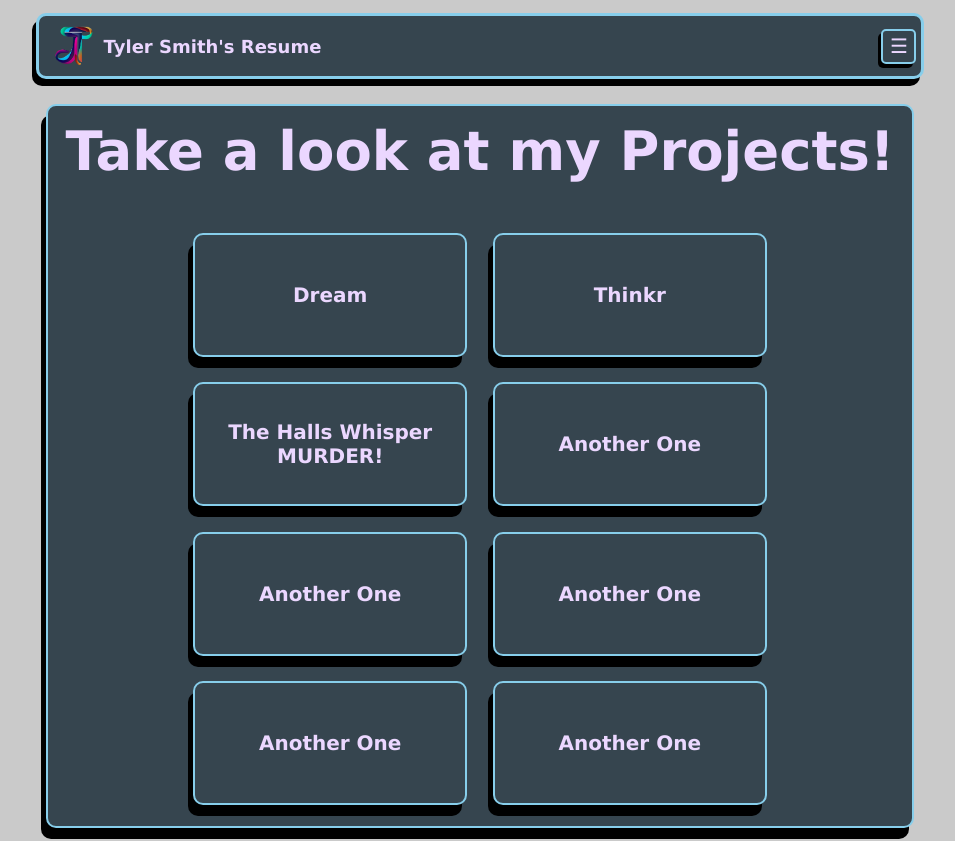
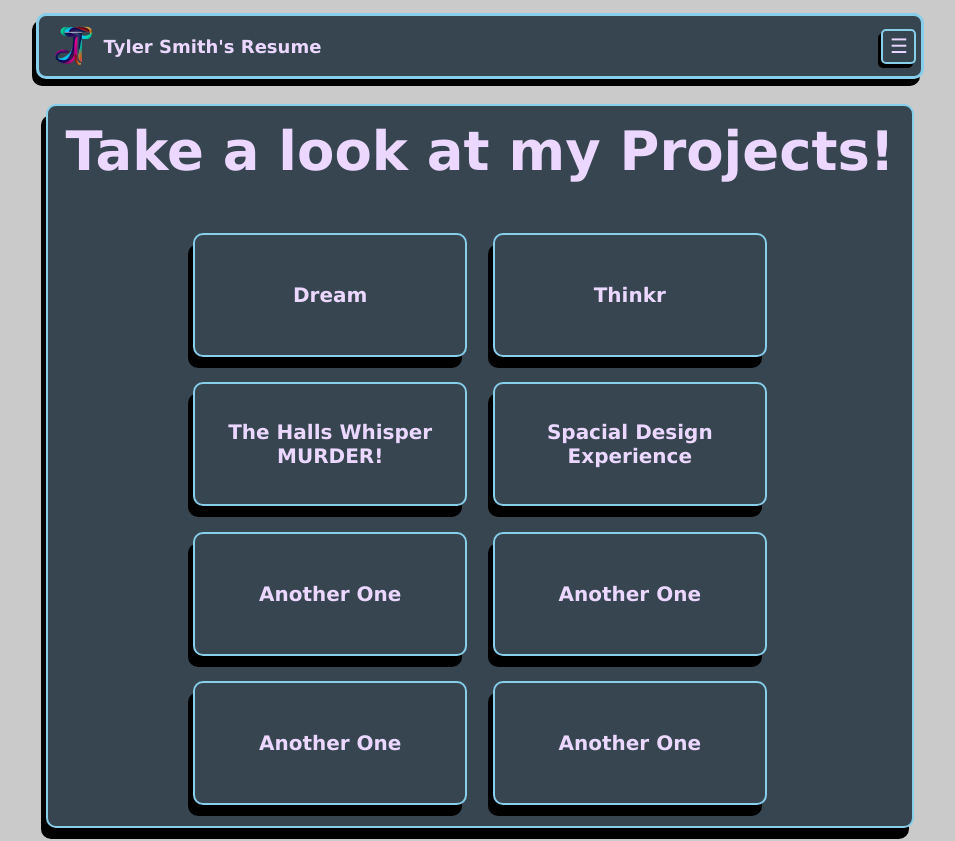
Before and after one commit to Atlessc/ts-portfolio-final, a React (Vite) app: page /projects in a window 1280 px wide. Shown: the top 841 px of the page, without its empty margins (160-1115 px from the left). Built offline with nearby package versions, Linux system fonts and the light colour scheme.

Commit message:
added a new project!
need to add a new job i started at adidas

```diff
--- a/src/components/Projects.jsx
+++ b/src/components/Projects.jsx
@@ -19,8 +19,8 @@ export default function ProjectsPage() {
             <a href="https://the-halls-whisper-murder.vercel.app/" target="_blank" className="ProjectLinks" >
                 <div>The Halls Whisper MURDER!</div>
             </a>
-            <a href="#" target="_blank" className="ProjectLinks" >
-                <div>Another One</div>
+            <a href="https://web54-spacial-design-idea.vercel.app/" target="_blank" className="ProjectLinks" >
+                <div>Spacial Design Experience</div>
             </a>
             <a href="#" target="_blank" className="ProjectLinks" >
                 <div>Another One</div>
```
